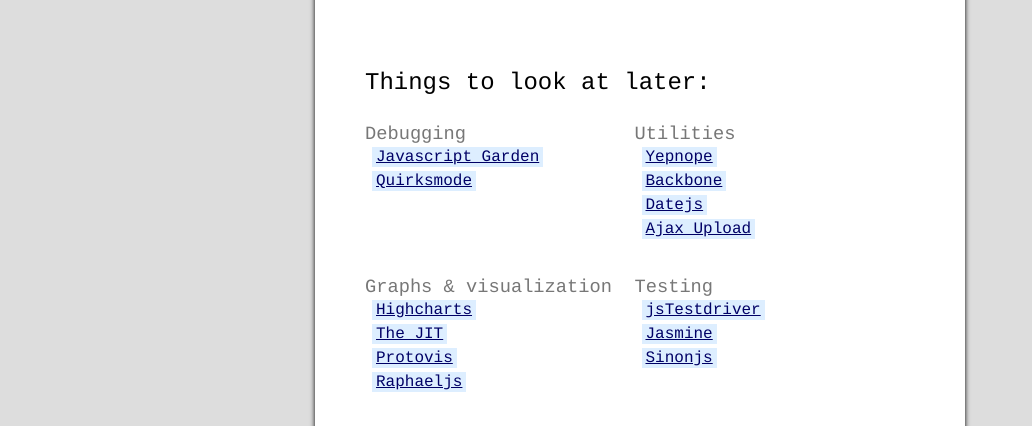
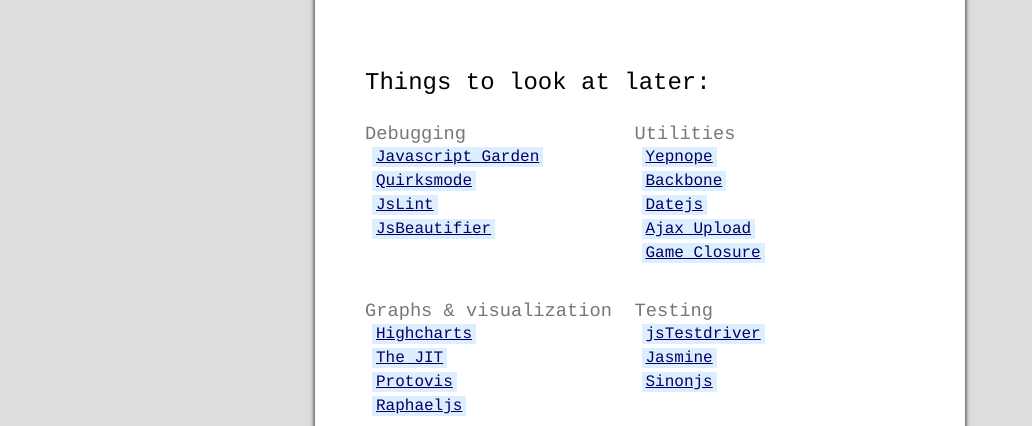
Before and after one commit to eivindingebrigtsen/NTNU, a plain HTML site: page index.html in a window 1280 px wide. Shown: the part 339-765 px from the top of the page, without its empty margins (0-1032 px from the left). Drawn offline with Linux system fonts and the light colour scheme.

Commit message:
adding frameworks

```diff
--- a/index.html
+++ b/index.html
@@ -28,6 +28,8 @@
 					<ul>
 						<li><a href="http://bonsaiden.github.com/JavaScript-Garden/" title="JavaScript Garden">Javascript Garden</a></li>
 						<li><a href="http://www.quirksmode.org/compatibility.html" title="Compatibility Master Table">Quirksmode</a></li>
+						<li><a href="http://www.jslint.com/" title="JSLint,The JavaScript Code Quality Tool">JsLint</a></li>
+						<li><a href="http://jsbeautifier.org/" title="Online javascript beautifier">JsBeautifier</a></li>
 
 				</ul></li>
 				<li><h3>Utilities</h3>
@@ -36,6 +38,7 @@
 						<li><a href="http://documentcloud.github.com/backbone/" title="Backbone.js">Backbone</a></li>
 						<li><a href="http://www.datejs.com/">Datejs</a></li>
 						<li><a href="http://valums.com/ajax-upload/" title="Ajax Upload; A file upload script with progress-bar, drag-and-drop.">Ajax Upload</a></li>
+						<li><a href="http://www.gameclosure.com/index.html" title="">Game Closure</a></li>
 				</ul></li>
 				<li><h3>Graphs &amp; visualization</h3>
 					<ul>
```
